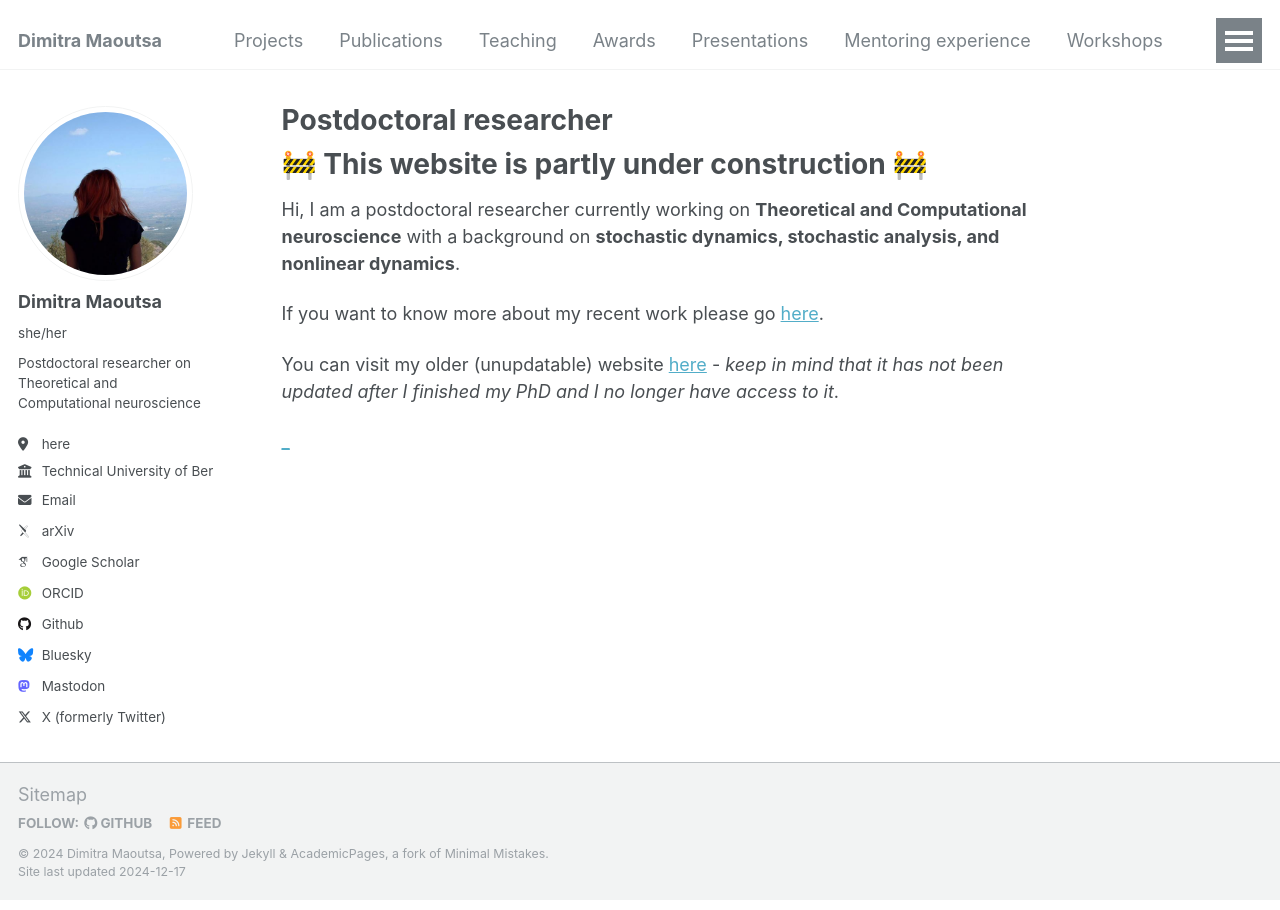
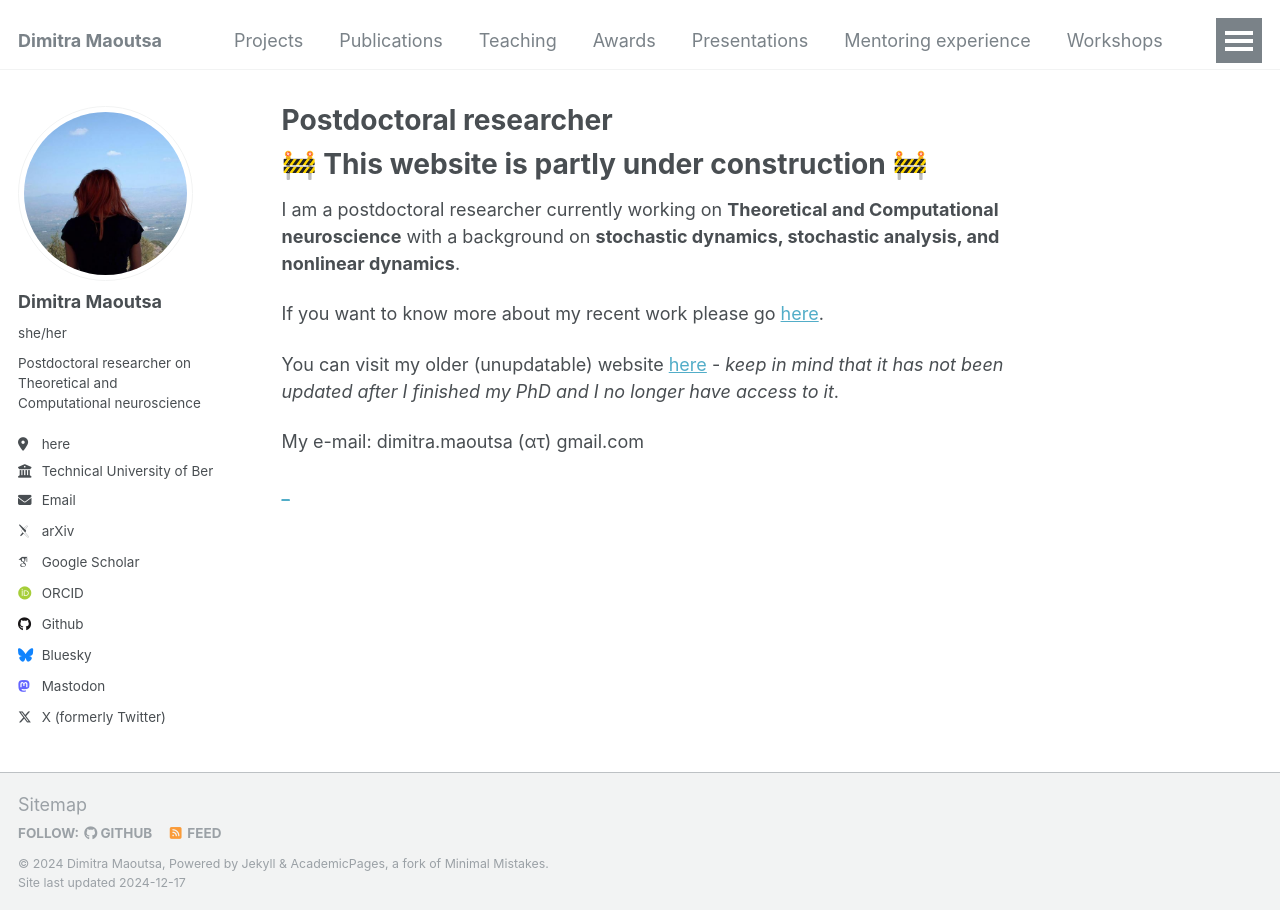
Before and after one commit to dimitra-maoutsa/dimitra-maoutsa.github.io, a Jekyll site: the page built from _pages/about.md, in a window 1280 px wide. Built offline with Jekyll 4.4.1, drawn with Linux system fonts in a browser that asks for light colours; emoji names are drawn with the system emoji font; some web fonts are replaced.

Commit message:
Update about.md

```diff
--- a/_pages/about.md
+++ b/_pages/about.md
@@ -9,13 +9,15 @@ redirect_from:
 
 :construction: This website is partly under construction :construction:
 ======
-Hi, I am a postdoctoral researcher currently working on **Theoretical and Computational neuroscience** with a background on **stochastic dynamics, stochastic analysis, and nonlinear dynamics**.
+I am a postdoctoral researcher currently working on **Theoretical and Computational neuroscience** with a background on **stochastic dynamics, stochastic analysis, and nonlinear dynamics**.
 
 
 
 If you want to know more about my recent work please go [here](https://dimitra-maoutsa.github.io/portfolio/).
 
 You can visit my older (unupdatable) website [here](https://dimitra-maoutsa.gitlab.io/) - _keep in mind that it has not been updated after I finished my PhD and I no longer have access to it_.
+
+My e-mail:  dimitra.maoutsa (ατ) gmail.com
 
 
 
```
